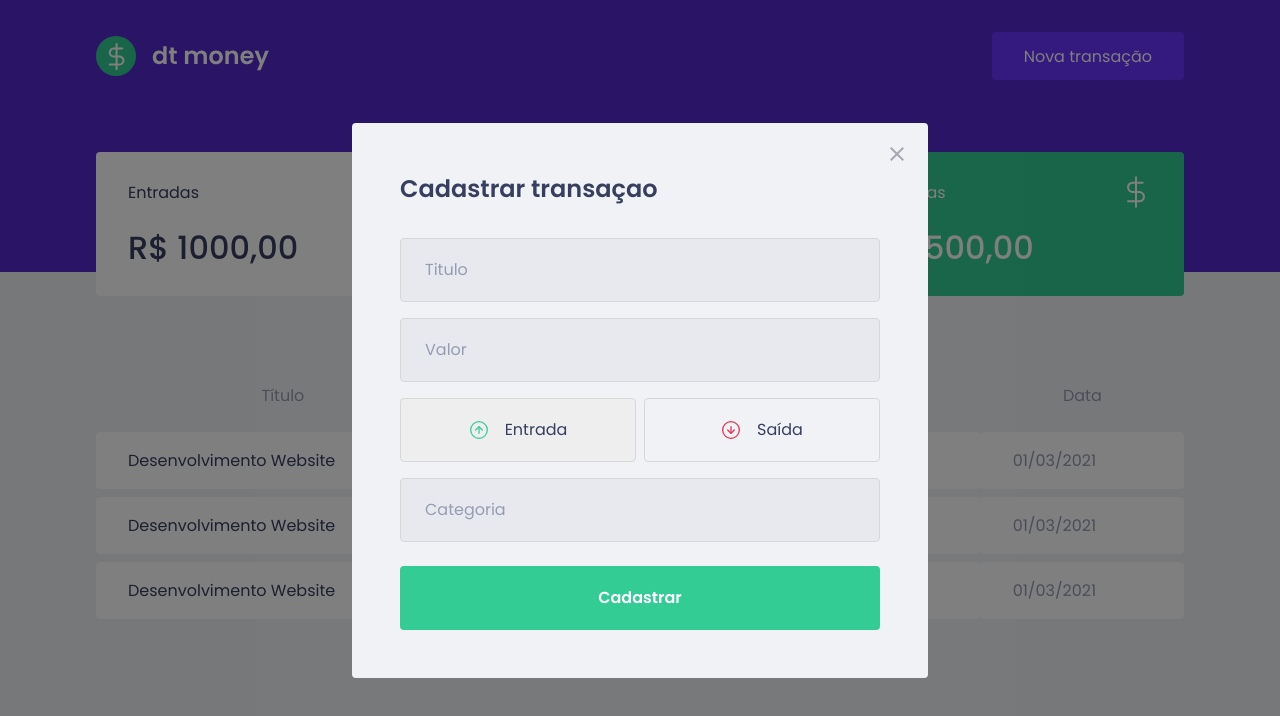
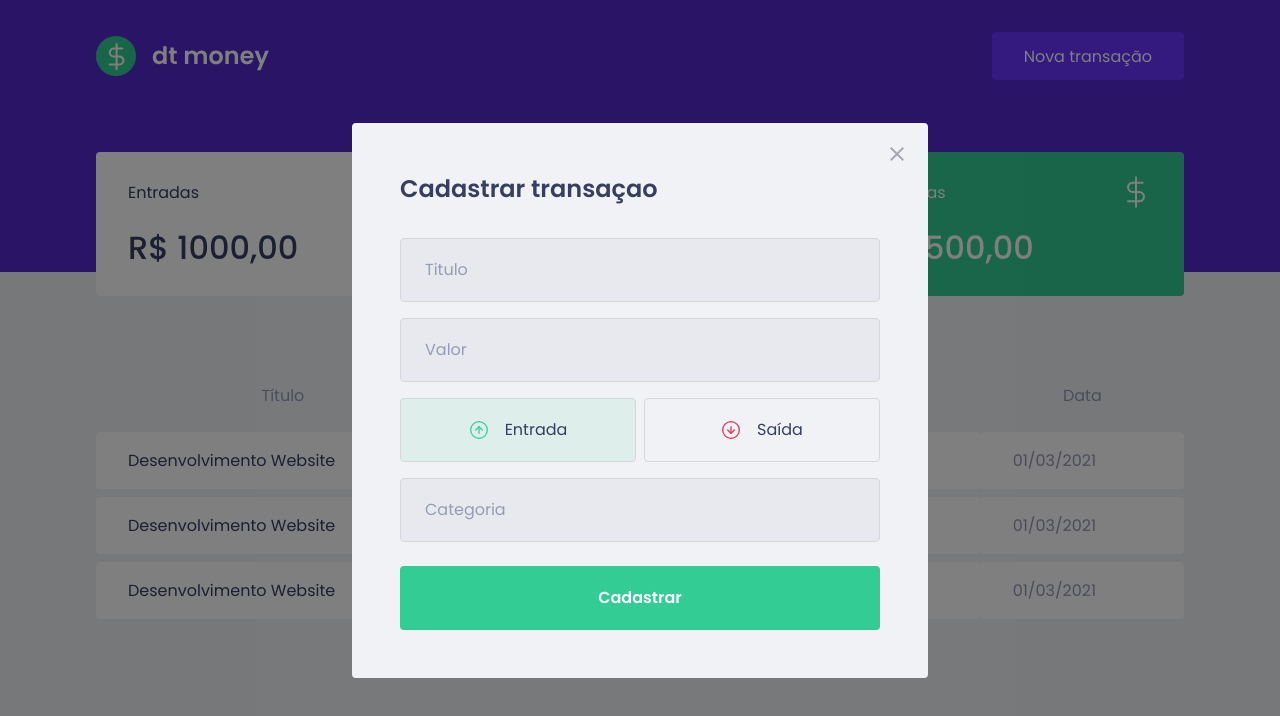
Before and after one commit to lucianodiisouza/lmoney, a React (Create React App) app: page / in a window 1280 px wide. Both pictures are taken after a click on the button "Nova transação". Shown: the top 716 px of the page. Built offline with nearby package versions, Linux system fonts and the light colour scheme; no server answers; what miragejs would draw is missing.

Commit message:
wip: adding reactive colors to buttons using transparentize and styled-c props

```diff
--- a/src/components/NewTransactionModal/index.tsx
+++ b/src/components/NewTransactionModal/index.tsx
@@ -39,6 +39,7 @@ function NewTransactionModal({
             type="button"
             onClick={() => setType("deposit")}
             isActive={type === "deposit"}
+            activeColor="green"
           >
             <img src={incomeImg} alt="Entrada" />
             <span>Entrada</span>
@@ -47,6 +48,7 @@ function NewTransactionModal({
             type="button"
             onClick={() => setType("withdraw")}
             isActive={type === "withdraw"}
+            activeColor="red"
           >
             <img src={outcomeImg} alt="Saída" />
             <span>Saída</span>
--- a/src/components/NewTransactionModal/styles.ts
+++ b/src/components/NewTransactionModal/styles.ts
@@ -1,5 +1,5 @@
 import styled from "styled-components";
-import { darken } from "polished";
+import { darken, transparentize } from "polished";
 
 export const Container = styled.form`
   h2 {
@@ -57,12 +57,19 @@ export const TransactionTypeContainer = styled.div`
 
 interface RadioBoxProps {
   isActive: boolean;
+  activeColor: "green" | "red";
 }
+const colors = {
+  green: "#33cc95",
+  red: "#e52e4d",
+};
+
 export const RadioBox = styled.button<RadioBoxProps>`
   height: 4rem;
   border: 1px solid #d7d7d7;
   border-radius: 0.25rem;
-  background: ${({ isActive }) => (isActive ? "#eee" : "transparent")};
+  background: ${({ isActive, activeColor }) =>
+    isActive ? transparentize(0.9, colors[activeColor]) : "transparent"};
   display: flex;
   align-items: center;
   justify-content: center;
```
